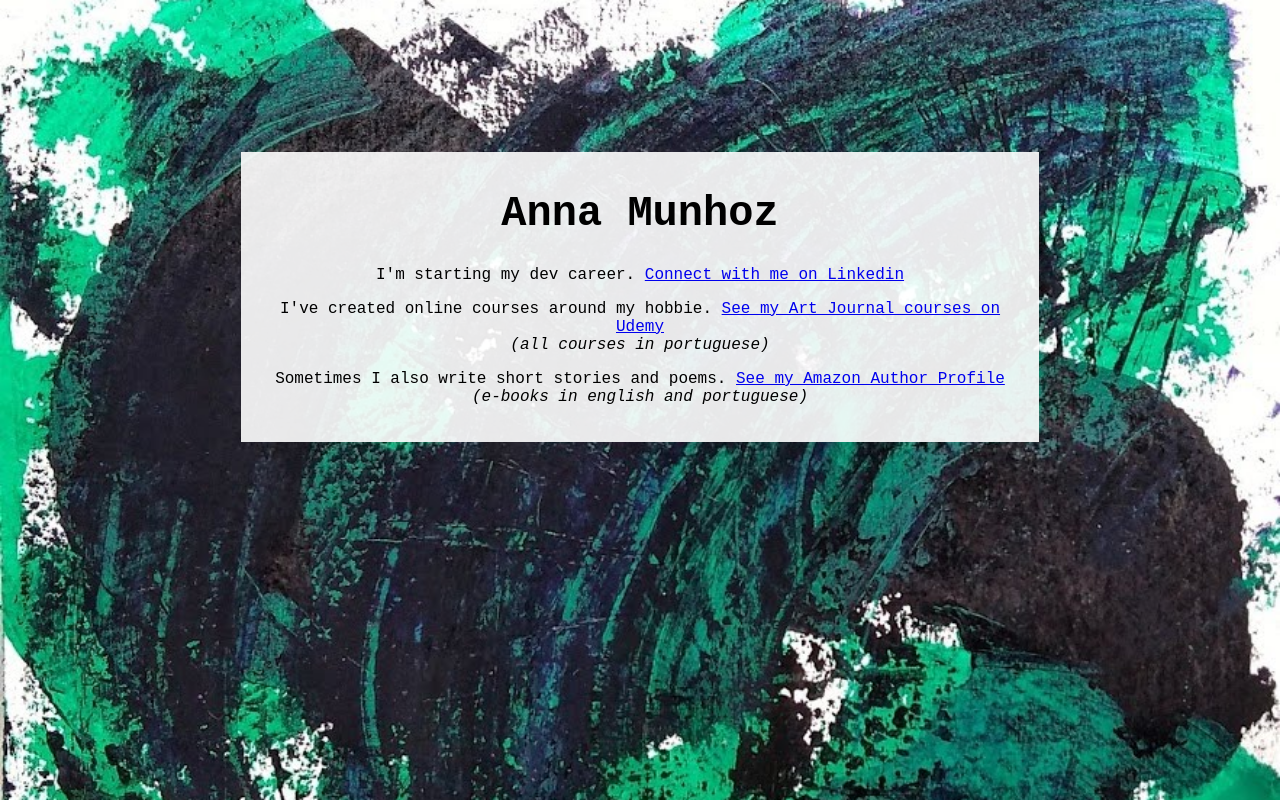
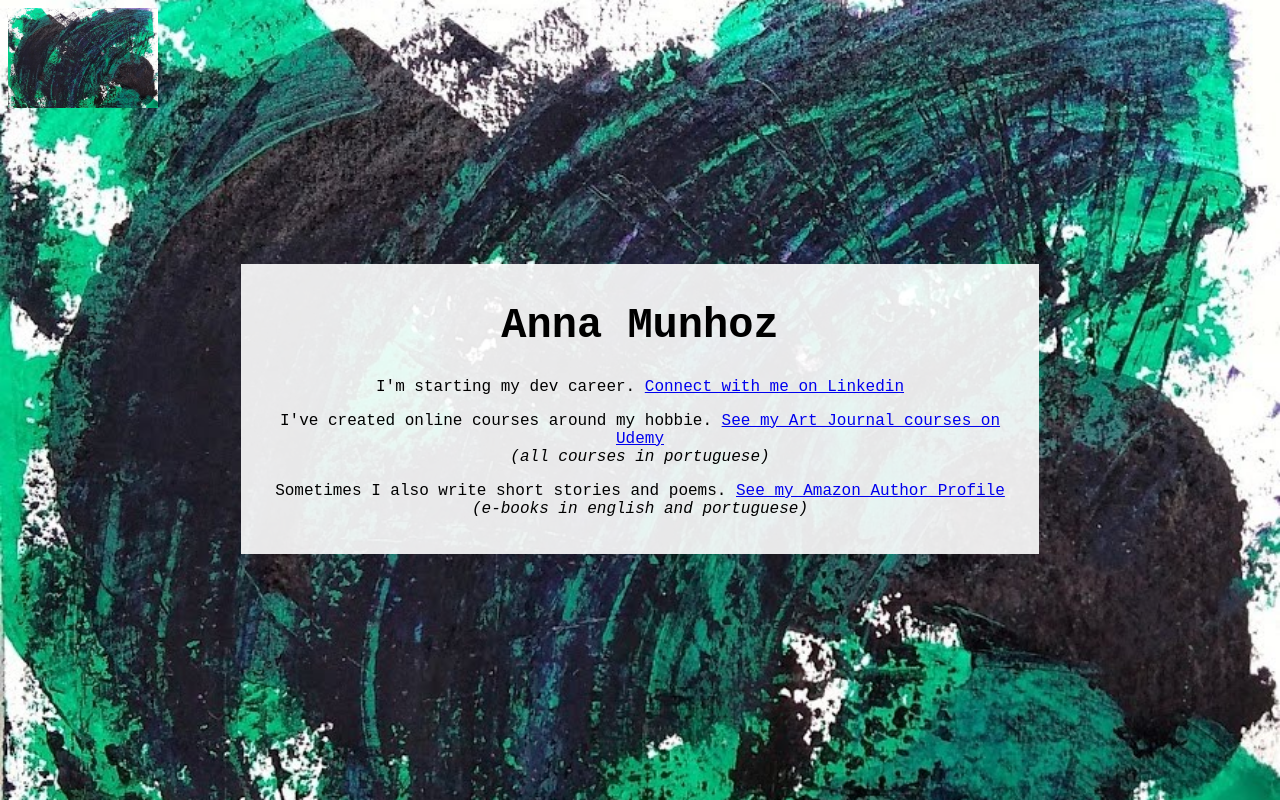
Before and after one commit to annamunhoz/annamunhoz.github.io, a plain HTML site: page index.html in a window 1280 px wide. Drawn offline with Linux system fonts and the light colour scheme.

Commit message:
Update index.html

```diff
--- a/index.html
+++ b/index.html
@@ -6,6 +6,9 @@
     <meta http-equiv="X-UA-Compatible" content="ie=edge">
     <title>Anna Munhoz</title>
     <link href="style.css" rel="stylesheet" type="text/css" />
+    <a target="_blank" href="/images/background-img.jpg">
+        <img src="/images/background-img.jpg" alt="Anna Munhoz" style="width:150px">
+    </a>
 
 </head>
 <body>
```
